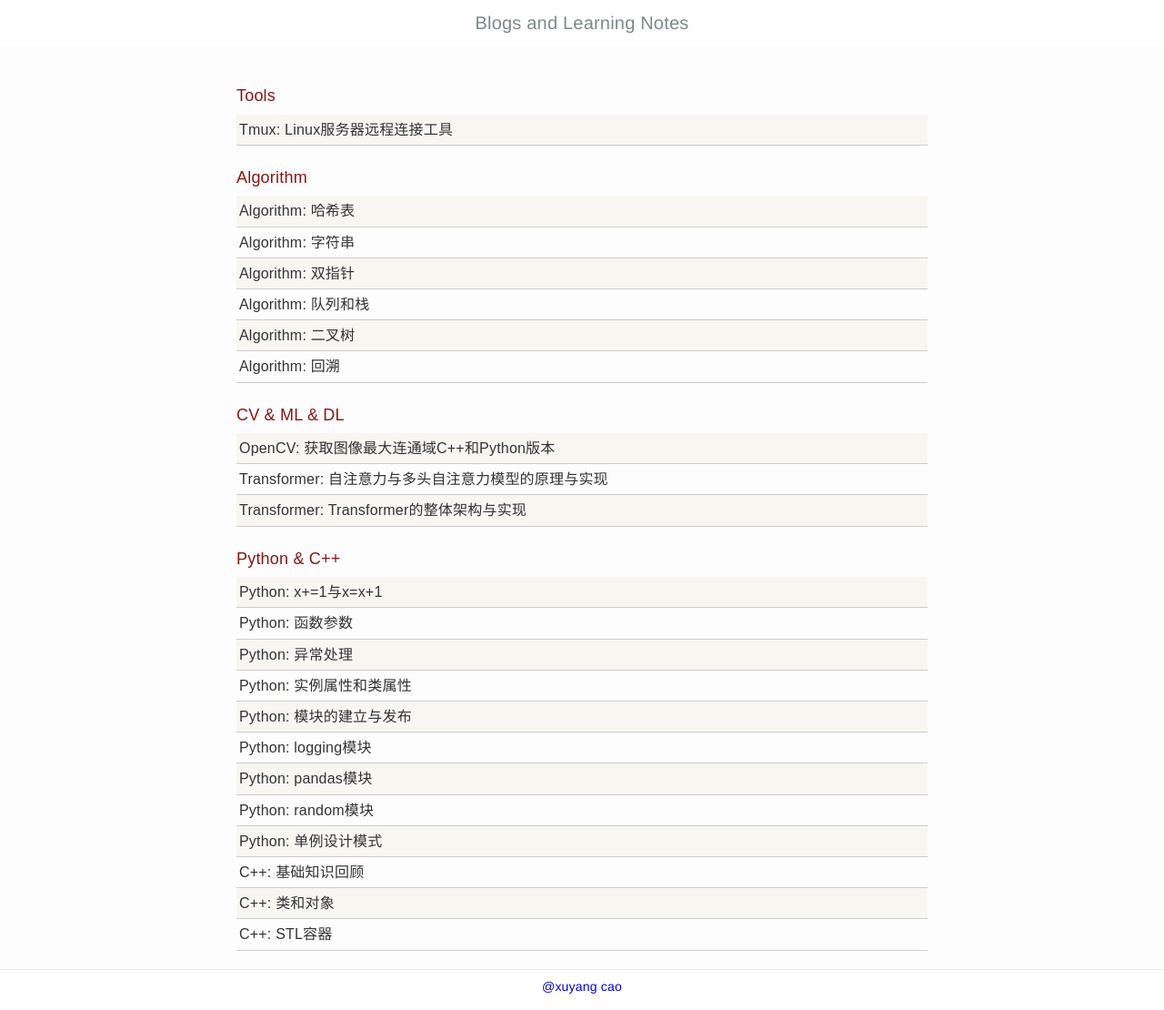
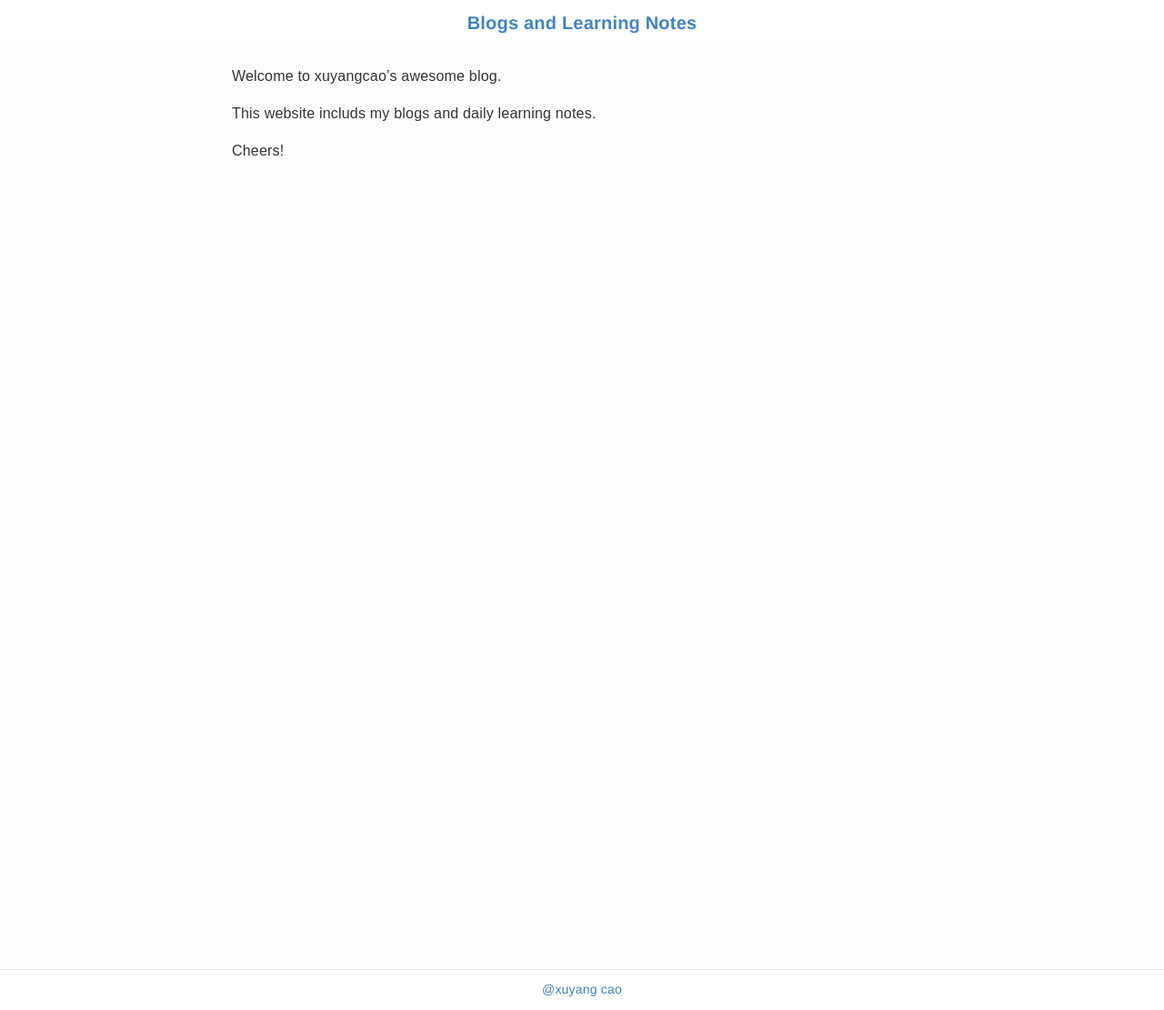
Before and after one commit to xuyangcao/blog, a Jekyll site: the page built from index.md, in a window 1280 px wide. Shown: the whole page at 91% size. Built offline with Jekyll 4.4.1, drawn with Linux system fonts in a browser that asks for light colours.

```diff
--- a/_includes/footer.html
+++ b/_includes/footer.html
@@ -17,6 +17,6 @@
   });
 </script>
 
-<footer class="site-footer">
+<footer class="site-footer markdown-section">
   <a href="{{ site.url }}" target="_blank">@xuyang cao</a>
 </footer>
--- a/css/custom.css
+++ b/css/custom.css
@@ -222,6 +222,8 @@
 .book-header h1 {
     opacity: 100;
     font-size: 20px;
+    color: #4183c4;
+    font-weight: 600;
 }
 
 .book-body h2,
--- a/index.md
+++ b/index.md
@@ -2,151 +2,8 @@
 layout: home
 ---
 
-<!-- Tools -->
-<details open>
-  <summary class="module-header"> Tools </summary>
-  <div class="materials-item">
-    <a href="{{ site.baseurl }}/tools/tools_tmux">
-    Tmux: Linux服务器远程连接工具
-    </a>
-  </div>
-</details>
+Welcome to xuyangcao's awesome blog.
 
-<!-- Algorithm -->
-<details open>
-  <summary class="module-header"> Algorithm </summary>
-  <div class="materials-item">
-      <a href="{{ site.baseurl }}/algorithm/hash_table">
-      Algorithm: 哈希表
-      </a>
-  </div>
+This website includs my blogs and daily learning notes.
 
-  <div class="materials-item">
-      <a href="{{ site.baseurl }}/algorithm/string">
-      Algorithm: 字符串
-      </a>
-  </div>
-
-  <div class="materials-item">
-      <a href="{{ site.baseurl }}/algorithm/two_pointers">
-      Algorithm: 双指针
-      </a>
-  </div>
-
-  <div class="materials-item">
-      <a href="{{ site.baseurl }}/algorithm/queue_stack">
-      Algorithm: 队列和栈
-      </a>
-  </div>
-
-  <div class="materials-item">
-      <a href="{{ site.baseurl }}/algorithm/binary_tree">
-      Algorithm: 二叉树
-      </a>
-  </div>
-
-  <div class="materials-item">
-      <a href="{{ site.baseurl }}/algorithm/backtracking">
-      Algorithm: 回溯
-      </a>
-  </div>
-</details>
-
-<!-- CV -->
-<details open>
-  <summary class="module-header"> CV & ML & DL </summary>
-  <div class="materials-item">
-      <a href="{{ site.baseurl }}/cv/cv_opencv_lcc">
-      OpenCV: 获取图像最大连通域C++和Python版本
-      </a>
-  </div>
-
-  <div class="materials-item">
-      <a href="{{ site.baseurl }}/cv/cv_learn_transformer_1">
-      Transformer: 自注意力与多头自注意力模型的原理与实现
-      </a>
-  </div>
-
-  <div class="materials-item">
-      <a href="{{ site.baseurl }}/cv/cv_learn_transformer_2">
-      Transformer: Transformer的整体架构与实现
-      </a>
-  </div>
-</details>
-
-
-<!-- Python -->
-<details open>
-  <summary class="module-header"> Python & C++ </summary>
-  <div class="materials-item">
-  <a href="{{ site.baseurl }}/python/python_x++">
-      Python: x+=1与x=x+1
-  </a>
-  </div>
-
-  <div class="materials-item">
-  <a href="{{ site.baseurl }}/python/python_parameters">
-      Python: 函数参数
-  </a>
-  </div>
-
-  <div class="materials-item">
-  <a href="{{ site.baseurl }}/python/python_exception">
-      Python: 异常处理
-  </a>
-  </div>
-
-  <div class="materials-item">
-  <a href="{{ site.baseurl }}/python/python_class_and_instance">
-      Python: 实例属性和类属性
-  </a>
-  </div>
-
-  <div class="materials-item">
-  <a href="{{ site.baseurl }}/python/python_create_module">
-      Python: 模块的建立与发布
-  </a>
-  </div>
-
-  <div class="materials-item">
-      <a href="{{ site.baseurl }}/python/python_logging">
-      Python: logging模块
-      </a>
-  </div>
-
-  <div class="materials-item">
-  <a href="{{ site.baseurl }}/python/python_pandas">
-      Python: pandas模块
-  </a>
-  </div>
-
-  <div class="materials-item">
-  <a href="{{ site.baseurl }}/python/python_random">
-      Python: random模块
-  </a>
-  </div>
-
-  <div class="materials-item">
-  <a href="{{ site.baseurl }}/python/python_singleton">
-      Python: 单例设计模式
-  </a>
-  </div>
-
-  <div class="materials-item">
-  <a href="{{ site.baseurl }}/cpp/cpp_fundations">
-      C++: 基础知识回顾
-  </a>
-  </div>
-
-  <div class="materials-item">
-  <a href="{{ site.baseurl }}/cpp/cpp_class">
-      C++: 类和对象
-  </a>
-  </div>
-
-  <div class="materials-item">
-    <a href="{{ site.baseurl }}/cpp/cpp_containers">
-        C++: STL容器
-    </a>
-  </div>
-</details>
+Cheers!
```
